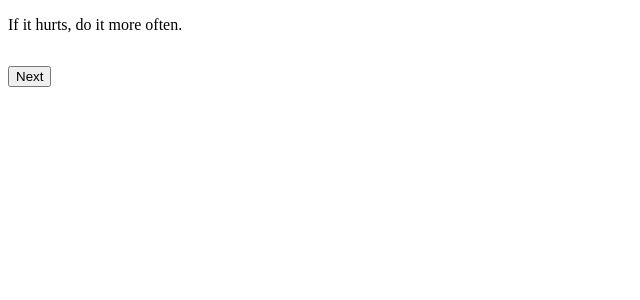
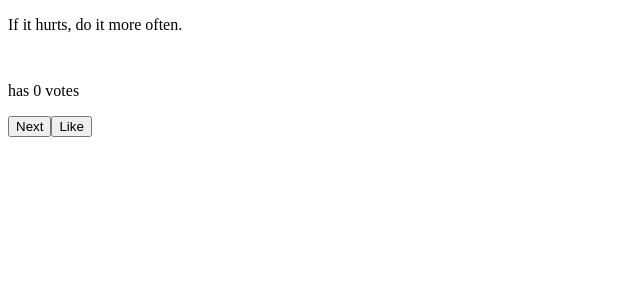
Before and after one commit to Synneks/fullstackopen-course, a React (Create React App) app in the folder part1/: page / in a window 1280 px wide. Shown: the top 300 px of the page, without its empty margins (0-640 px from the left). Built offline with nearby package versions, Linux system fonts and the light colour scheme.

Commit message:
part1-1:13_anecdotes-step2

```diff
--- a/part1/src/App.js
+++ b/part1/src/App.js
@@ -21,12 +21,20 @@ const App = () => {
     ];
 
     const [selected, setSelected] = useState(0);
+    const [votes, setVotes] = useState(Array(anecdotes.length).fill(0));
+
+    const vote = () => {
+        const arr = [...votes];
+        arr[selected] += 1;
+        setVotes(arr);
+    };
 
     return (
         <div>
             <div style={{ height: 50 }}>
                 <p>{anecdotes[selected]}</p>
             </div>
+            <p>has {votes[selected]} votes</p>
             <button
                 onClick={() =>
                     setSelected(
@@ -36,6 +44,7 @@ const App = () => {
             >
                 Next
             </button>
+            <button onClick={() => vote()}>Like</button>
         </div>
     );
 };
```
